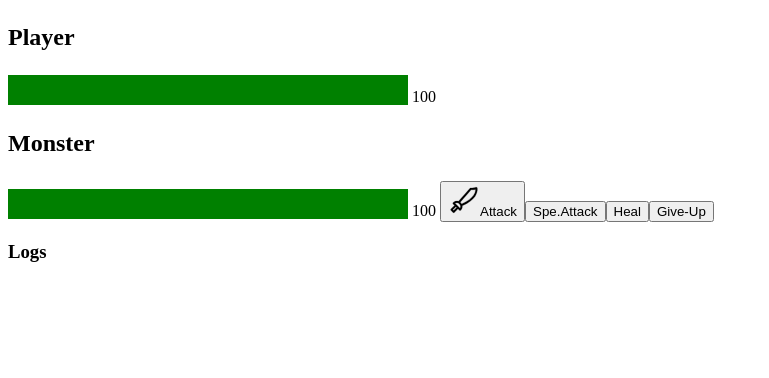
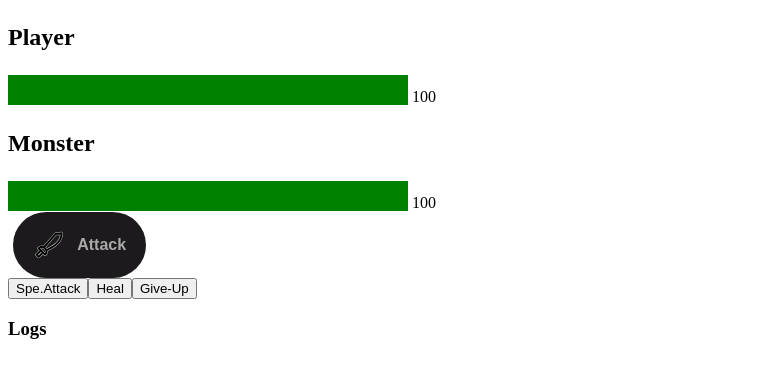
Before and after one commit to AoiLeyos/MonsterSlayerAngular, an Angular app: page / in a window 1280 px wide. Shown: the top 378 px of the page, without its empty margins (0-769 px from the left). Built offline with nearby package versions, Linux system fonts and the light colour scheme.

Commit message:
style(attack-button.component.css)make style on button

```diff
--- a/src/app/buttons/attack-button/attack-button.component.css
+++ b/src/app/buttons/attack-button/attack-button.component.css
@@ -0,0 +1,46 @@
+button {
+    margin: 0 5px 0 5px;
+}
+
+.btn {
+    border: none;
+    width: 10em;
+    height: 5em;
+    border-radius: 3em;
+    display: flex;
+    justify-content: center;
+    align-items: center;
+    gap: 12px;
+    background: #1C1A1C;
+    cursor: pointer;
+    transition: all 450ms ease-in-out;
+}
+
+.sparkle {
+    fill: #AAAAAA;
+    transition: all 800ms ease;
+}
+
+.text {
+    font-weight: 600;
+    color: #AAAAAA;
+    font-size: medium;
+}
+
+.btn:hover {
+    background: linear-gradient(0deg, #22cccc, #683FEA);
+    box-shadow: inset 0px 1px 0px 0px rgba(255, 255, 255, 0.4),
+        inset 0px -4px 0px 0px rgba(0, 0, 0, 0.2),
+        0px 0px 0px 4px rgba(255, 255, 255, 0.2),
+        0px 0px 180px 0px #17f7ff;
+    transform: translateY(-2px);
+}
+
+.btn:hover .text {
+    color: white;
+}
+
+.btn:hover .sparkle {
+    fill: white;
+    transform: scale(1.2);
+}
```
